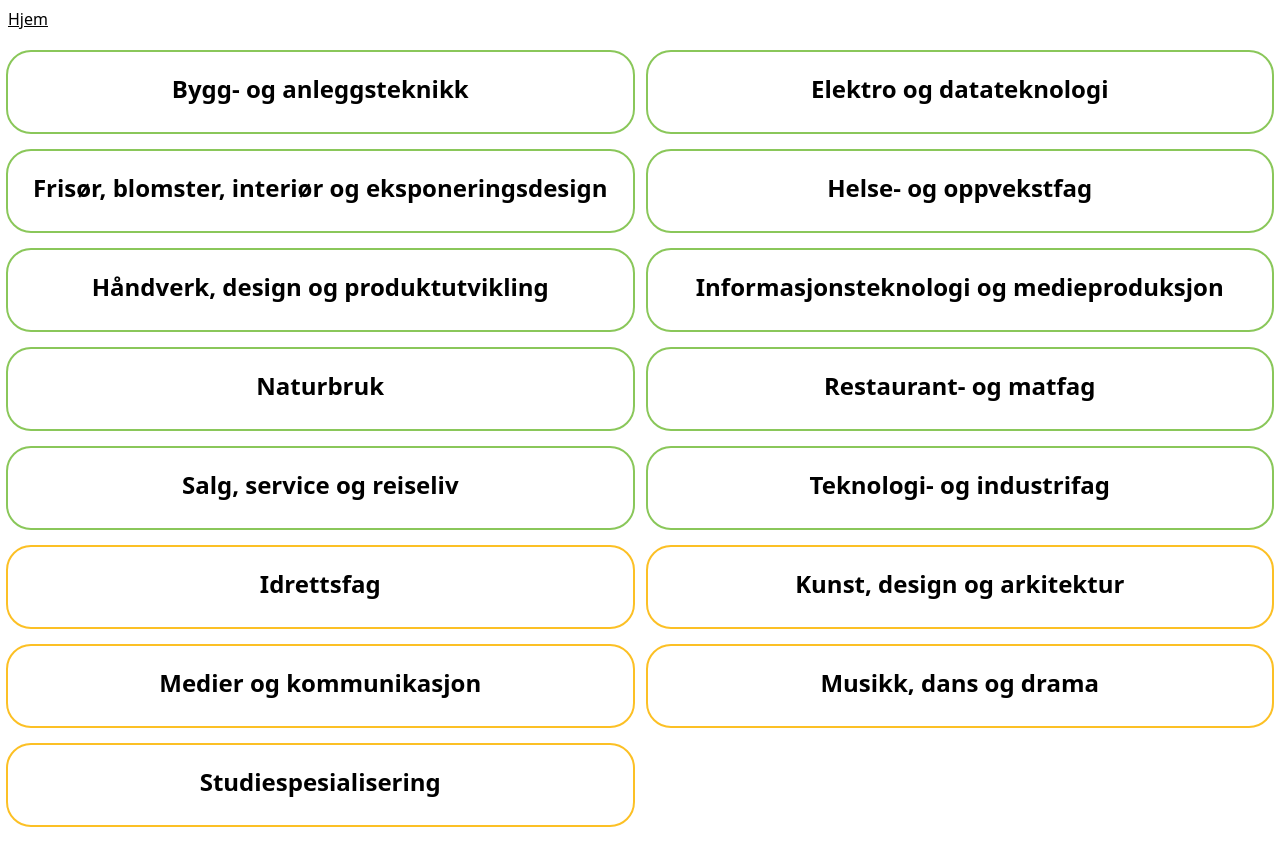
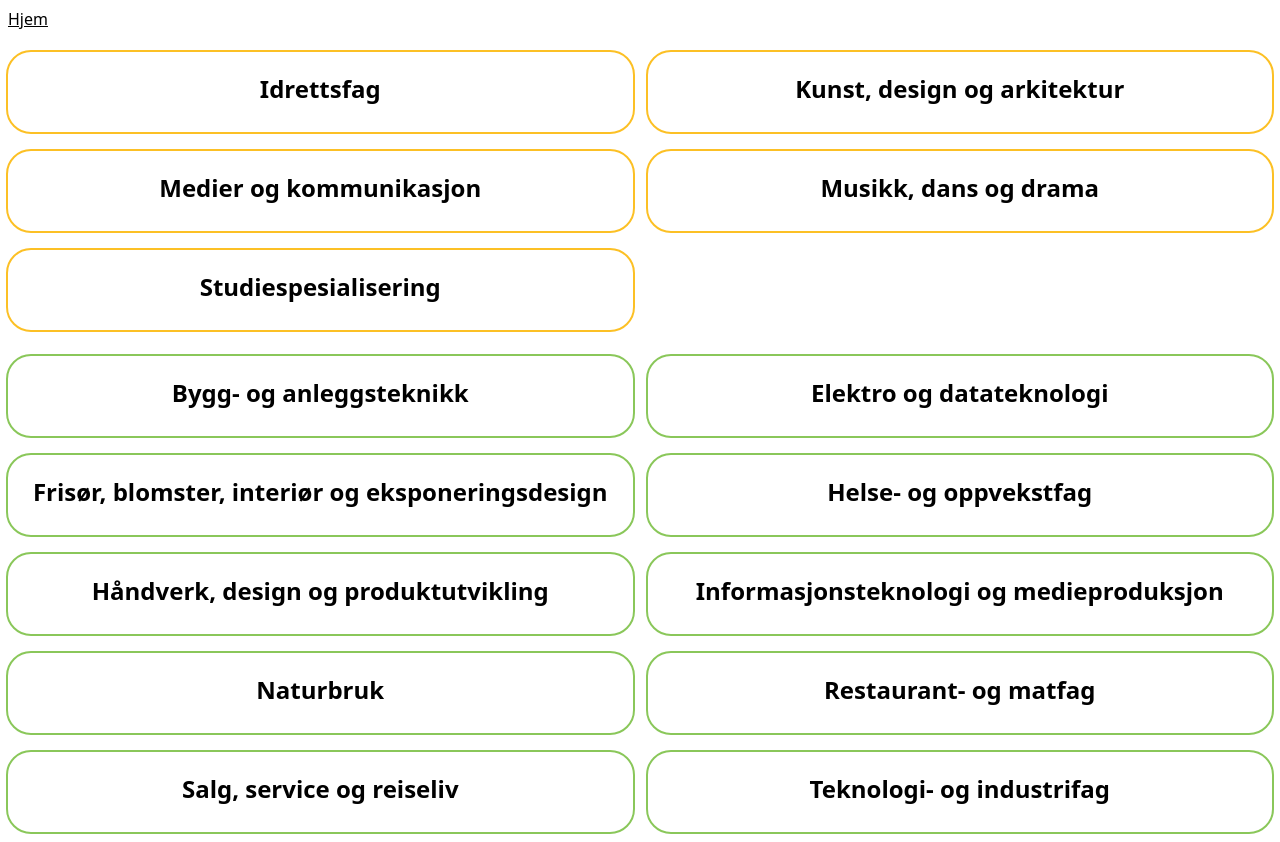
Before and after one commit to HermanErKu/fravaerskalkulator-react, a React (Create React App) app: page /home in a window 1280 px wide. Built offline with nearby package versions, Linux system fonts and the light colour scheme.

Commit message:
made small layout changes

```diff
--- a/src/pages/Home.js
+++ b/src/pages/Home.js
@@ -25,6 +25,16 @@ const Home = ({redirect}) => {
         </div>
 
         <div id="linjeContainer">
+          <a href="/studiefag?linjeId=0"> <div className="studiefag_button_home" id="linje_page_buttons"> <h2>Idrettsfag</h2> </div> </a>
+          <a href="/studiefag?linjeId=1"> <div className="studiefag_button_home" id="linje_page_buttons"> <h2>Kunst, design og arkitektur</h2> </div> </a>
+          <a href="/studiefag?linjeId=2"> <div className="studiefag_button_home" id="linje_page_buttons"> <h2>Medier og kommunikasjon</h2> </div> </a>
+          <a href="/studiefag?linjeId=3"> <div className="studiefag_button_home" id="linje_page_buttons"> <h2>Musikk, dans og drama</h2> </div> </a>
+          <a href="/studiefag?linjeId=4"> <div className="studiefag_button_home" id="linje_page_buttons"> <h2>Studiespesialisering</h2> </div> </a>
+        </div>
+
+        <br />
+
+        <div id="linjeContainer">
           <a href="/yrkesfag?linjeId=0"> <div className="yrkesfag_button_home" id="linje_page_buttons"> <h2>Bygg- og anleggsteknikk</h2> </div> </a>
           <a href="/yrkesfag?linjeId=1"> <div className="yrkesfag_button_home" id="linje_page_buttons"> <h2>Elektro og datateknologi</h2> </div> </a>
           <a href="/yrkesfag?linjeId=2"> <div className="yrkesfag_button_home" id="linje_page_buttons"> <h2>Frisør, blomster, interiør og eksponeringsdesign</h2> </div> </a>
@@ -35,12 +45,6 @@ const Home = ({redirect}) => {
           <a href="/yrkesfag?linjeId=7"> <div className="yrkesfag_button_home" id="linje_page_buttons"> <h2>Restaurant- og matfag</h2> </div> </a>
           <a href="/yrkesfag?linjeId=8"> <div className="yrkesfag_button_home" id="linje_page_buttons"> <h2>Salg, service og reiseliv</h2> </div> </a>
           <a href="/yrkesfag?linjeId=9"> <div className="yrkesfag_button_home" id="linje_page_buttons"> <h2>Teknologi- og industrifag</h2> </div> </a>
-
-          <a href="/studiefag?linjeId=0"> <div className="studiefag_button_home" id="linje_page_buttons"> <h2>Idrettsfag</h2> </div> </a>
-          <a href="/studiefag?linjeId=1"> <div className="studiefag_button_home" id="linje_page_buttons"> <h2>Kunst, design og arkitektur</h2> </div> </a>
-          <a href="/studiefag?linjeId=2"> <div className="studiefag_button_home" id="linje_page_buttons"> <h2>Medier og kommunikasjon</h2> </div> </a>
-          <a href="/studiefag?linjeId=3"> <div className="studiefag_button_home" id="linje_page_buttons"> <h2>Musikk, dans og drama</h2> </div> </a>
-          <a href="/studiefag?linjeId=4"> <div className="studiefag_button_home" id="linje_page_buttons"> <h2>Studiespesialisering</h2> </div> </a>
         </div>
       </div>
   )
```
